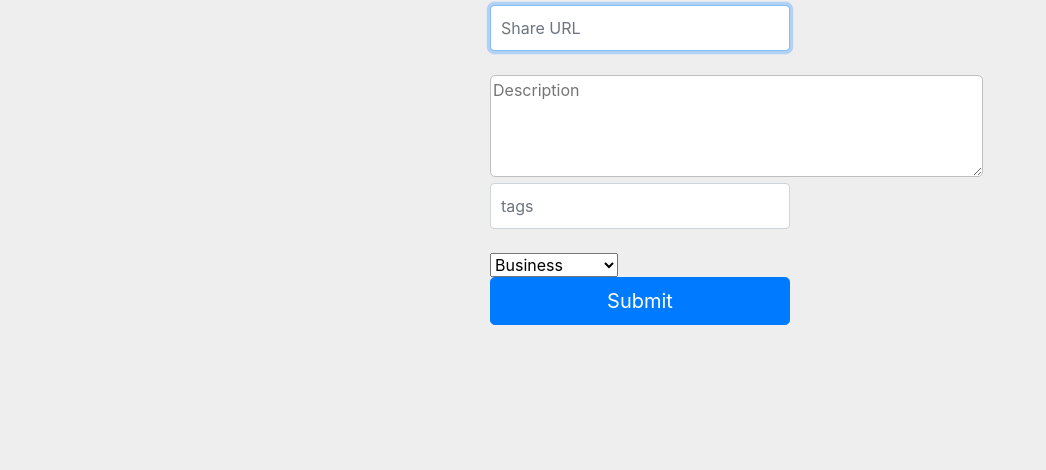
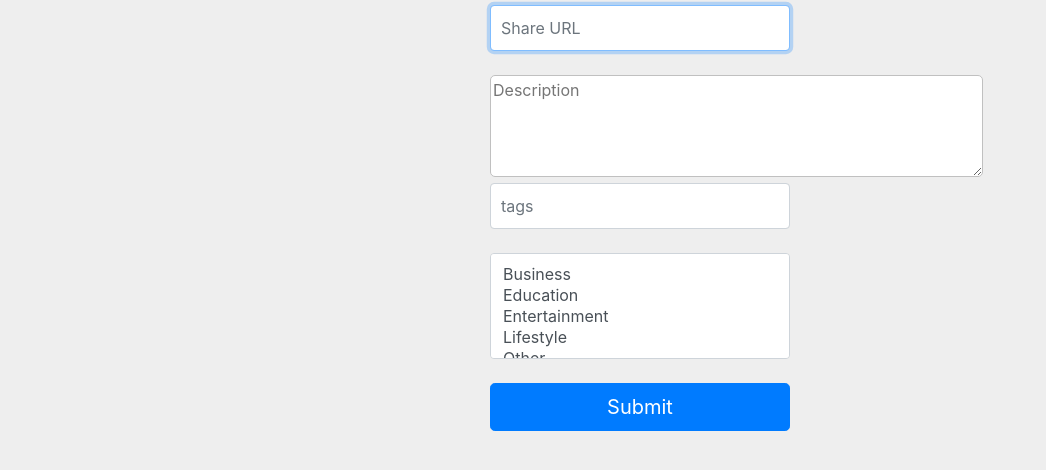
Before and after one commit to NEricN/enhack, a website: page views/publish.html in a window 1280 px wide. Shown: the part 128-598 px from the top of the page, without its empty margins (0-1046 px from the left). Drawn offline with nearby package versions, Linux system fonts and the light colour scheme; files that its build step writes are made by us from their sources.

Commit message:
add CSS for select option

```diff
--- a/views/publish.html
+++ b/views/publish.html
@@ -54,13 +54,14 @@
         <br>
         <input type="text" name="tags" class="form-control" placeholder="tags" required autofocus>
         <br>
-        <select name="category">
+        <select multiple class="form-control" name="category">
           <option value="Business">Business</option>
           <option value="Education">Education</option>
           <option value="Entertainment">Entertainment</option>
           <option value="Lifestyle">Lifestyle</option>
           <option value="Other">Other</option>
         </select>
+        <br>
         <input class="btn btn-lg btn-primary btn-block" type="submit" value="Submit" />
       </form>
 
```
